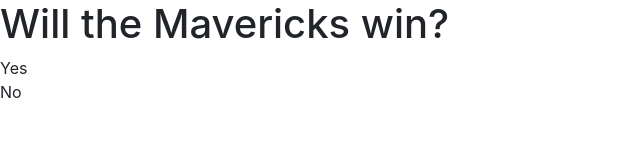
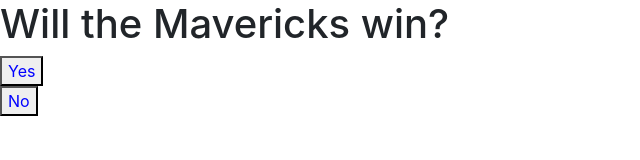
Before and after one commit to tyresendez/tyresendez.github.io, a plain HTML site: page index.html in a window 1280 px wide. Shown: the whole page, without its empty margins (0-640 px from the left). Drawn offline with nearby package versions, Linux system fonts and the light colour scheme.

Commit message:
Added buttons with hover coloring

```diff
--- a/index.html
+++ b/index.html
@@ -4,6 +4,14 @@
         <title>
             My new github pages website!
         </title>
+        <style>
+            button {
+                color: blue;
+            }
+            button:hover {
+                color: green;
+            }
+        </style>
         <link rel="stylesheet" href="https://stackpath.bootstrapcdn.com/bootstrap/4.5.0/css/bootstrap.min.css" integrity="sha384-9aIt2nRpC12Uk9gS9baDl411NQApFmC26EwAOH8WgZl5MYYxFfc+NcPb1dKGj7Sk" crossorigin="anonymous">
     </head>
     <body>
@@ -12,12 +20,16 @@
         </h1>
         <div>
             <a>
-                Yes
+                <button>
+                    Yes
+                </button>
             </a>
         </div>
         <div>
             <a>
-                No
+                <button>
+                    No
+                </button>
             </a>
         </div>
     </body>
```
